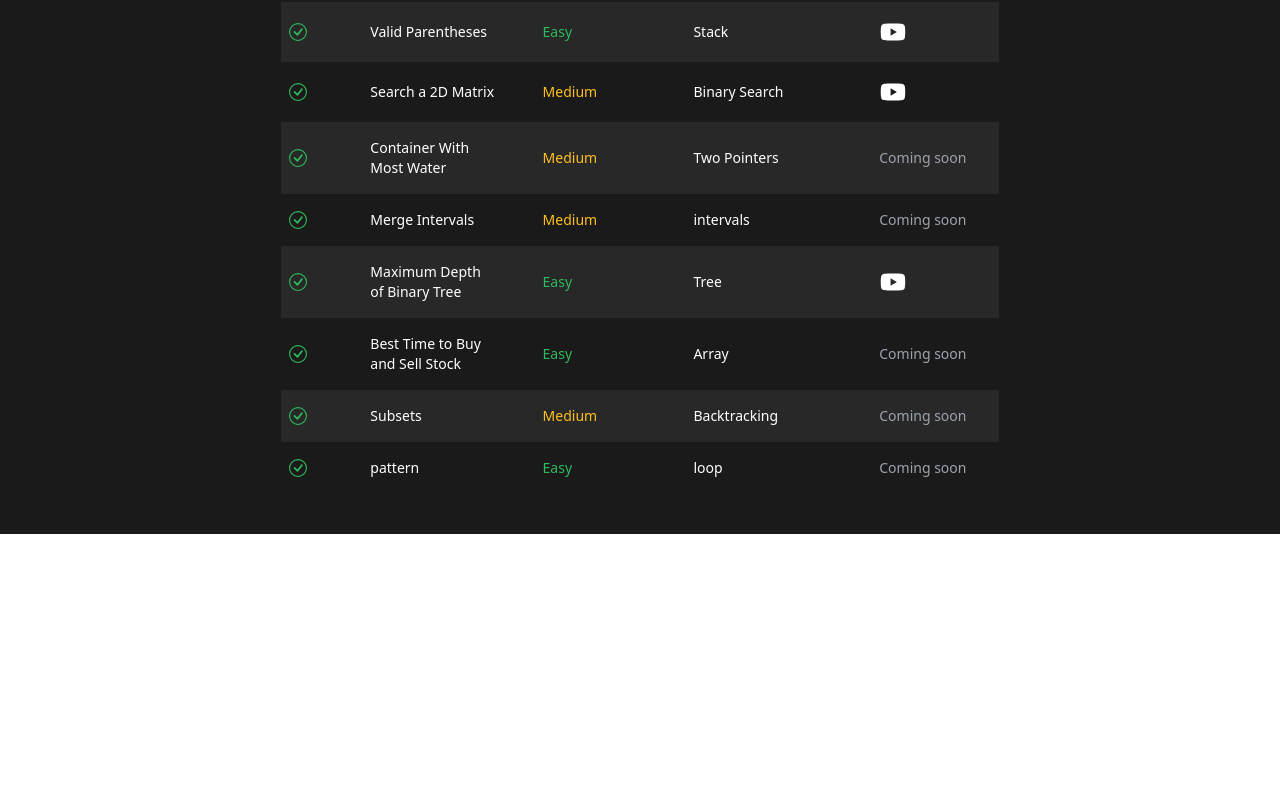
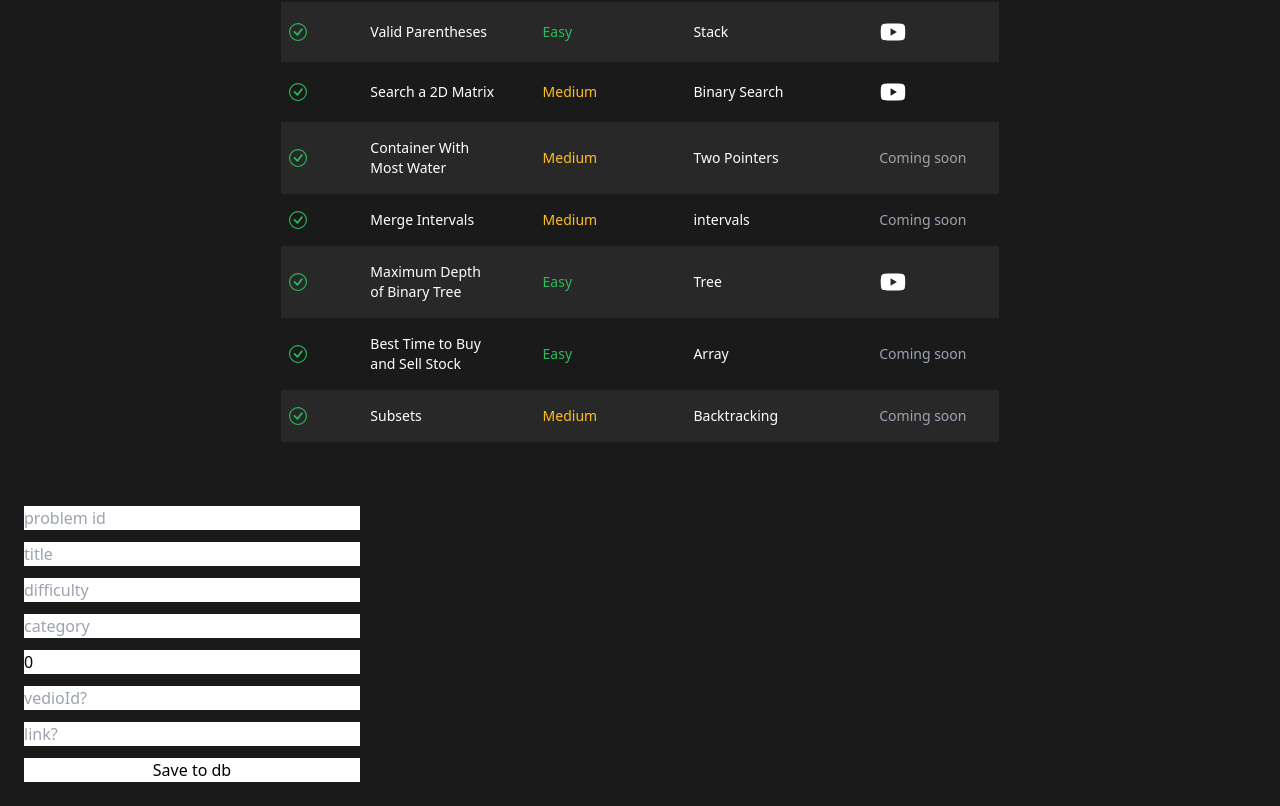
Before and after one commit to manishbhagat246/Code_Here, a Next.js app: page / in a window 1280 px wide. Shown: the part 385-1191 px from the top of the page. Before the commit the page ends 919 px from the top, so only its background shows below. Built offline with nearby package versions, Linux system fonts and the light colour scheme; no server answers.

Commit message:
firebase addes for the problem

```diff
--- a/src/mockProblems/problems.ts
+++ b/src/mockProblems/problems.ts
@@ -89,12 +89,12 @@
 		videoId: "",
 	},
 
-	{
-		id: "pattern",
-		title: "pattern",
-		difficulty: "Easy",
-		category: "loop",
-		order: 11,
-		videoId: "",
-	},
+	// {
+	// 	id: "pattern",
+	// 	title: "pattern",
+	// 	difficulty: "Easy",
+	// 	category: "loop",
+	// 	order: 11,
+	// 	videoId: "",
+	// },
 ];
--- a/src/pages/index.tsx
+++ b/src/pages/index.tsx
@@ -1,8 +1,43 @@
 import ProblemsTable from "@/components/ProblemsTable/ProblemsTable";
 import Topbar from "@/components/Topbar/Topbar";
+import { firestore } from "@/firebase/firebase";
+import { doc, setDoc } from "firebase/firestore";
 import Head from "next/head";
+import { useState } from "react";
 
 export default function Home() {
+	const [inputs,setInputs] = useState({
+		id: '',
+		title: '',
+		difficulty: '',
+		category: '',
+		vedioId: '',
+		link: '',
+		order: 0,
+		likes: 0,
+		disliked: 0,
+	})
+
+	const handleInputChange = (e: React.ChangeEvent<HTMLInputElement>) => {
+		setInputs({
+			...inputs,
+			[e.target.name]: e.target.value
+			});
+
+			};
+
+			const handleSubmit = async (e: React.FormEvent<HTMLFormElement>) => {
+				e.preventDefault();
+				//convert inputs.order to integer
+				const newProblem = {
+					...inputs,
+					order: Number(inputs.order),
+				}
+				await setDoc(doc(firestore, "problems", inputs.id), newProblem);
+				alert("saved to db")
+			}
+
+
   return (
     <>
 
@@ -40,6 +75,18 @@
           <ProblemsTable/>
 					</table>
 				</div>
+
+				{/* temp form */}
+				<form className='p-6 flex flex-col max-w-sm gap-3' onSubmit={handleSubmit}>
+			<input onChange={handleInputChange} type="text" placeholder="problem id" name="id" value={inputs.id} />
+			<input onChange={handleInputChange} type="text" placeholder="title" name="title" value={inputs.title} />
+			<input onChange={handleInputChange} type="text" placeholder="difficulty" name="difficulty" value={inputs.difficulty} />
+			<input onChange={handleInputChange} type="text" placeholder="category" name="category" value={inputs.category} />
+			<input onChange={handleInputChange} type="text" placeholder="order" name="order" value={inputs.order} />
+			<input onChange={handleInputChange} type="text" placeholder="vedioId?" name="vedioId" value={inputs.vedioId} />
+			<input onChange={handleInputChange} type="text" placeholder="link?" name="link" value={inputs.link} />
+			<button className="bg-white" type="submit">Save to db</button>
+			</form>
 			</main>
 		</>
 	);
```
